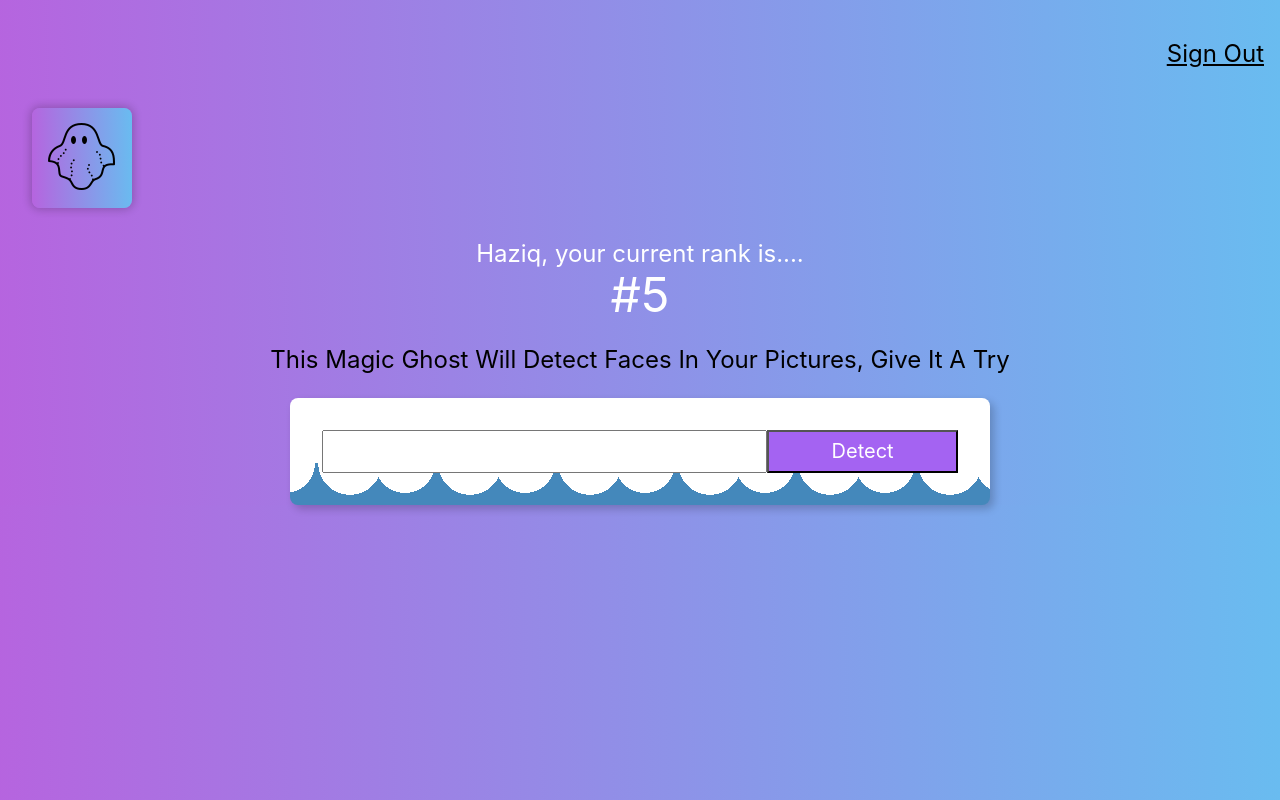
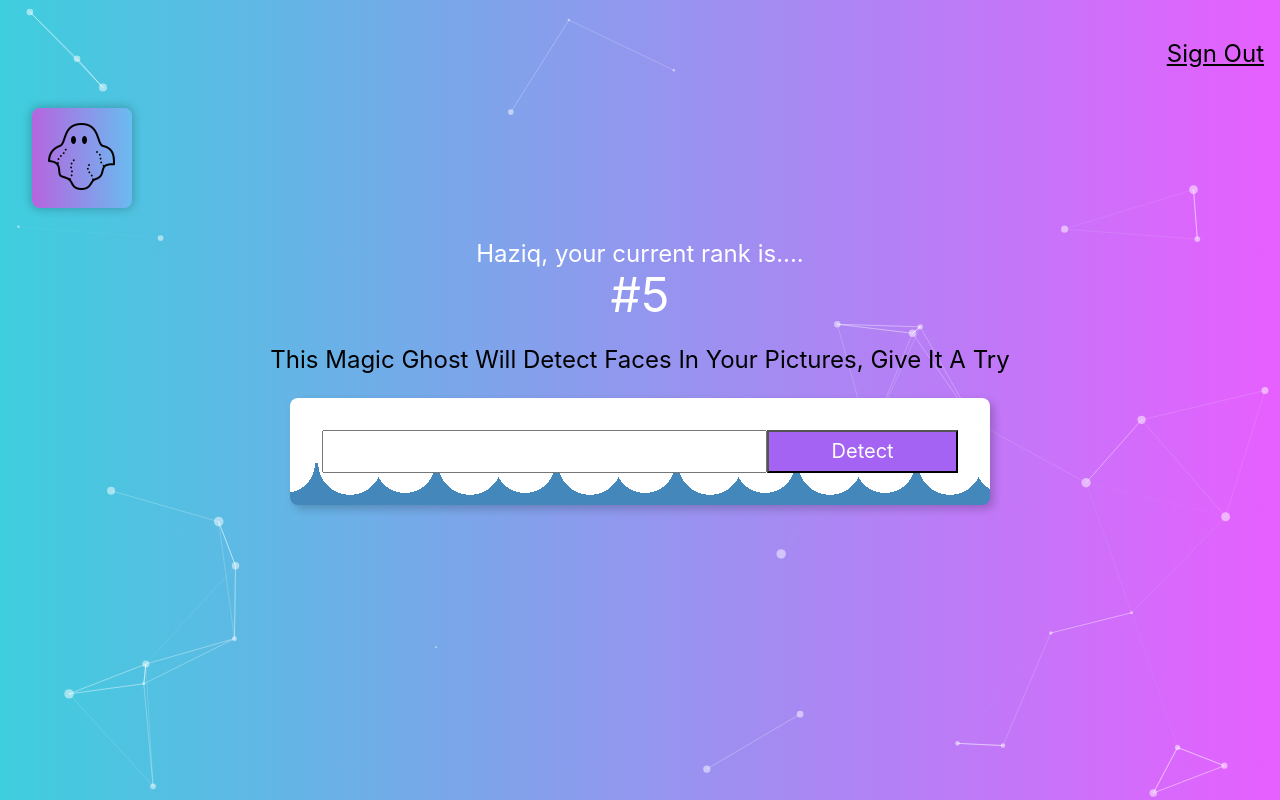
Before and after one commit to HaziqAmiruddin/FinalWebsiteProject, a React (Create React App) app: page / in a window 1280 px wide. Built offline with nearby package versions, Linux system fonts and the light colour scheme.

Commit message:
5May2025

```diff
--- a/package.json
+++ b/package.json
@@ -8,6 +8,7 @@
     "@testing-library/react": "^16.3.0",
     "@testing-library/user-event": "^13.5.0",
     "@tsparticles/react": "^3.0.0",
+    "@tsparticles/slim": "^3.8.1",
     "react": "^19.1.0",
     "react-dom": "^19.1.0",
     "react-parallax-tilt": "^1.7.294",
--- a/src/App.css
+++ b/src/App.css
@@ -7,14 +7,14 @@
   justify-content: center;
 }
 
-.particle{
+/* .particle{
   position: fixed;
   top: 0;
   right: 0;
   bottom: 0;
   left: 0;
   z-index: -1;
-}
+} */
 
 .App-logo {
   height: 40vmin;
--- a/src/App.js
+++ b/src/App.js
@@ -4,18 +4,19 @@ import Navigation from './components/Navigation/Navigation';
 import Logo from './components/Logo/Logo';
 import ImageLinkForm from './components/ImageLinkForm/ImageLinkForm';
 import Rank from './components/Rank/Rank';
-
+import ParticleBackground from './components/BackgroundParticle/BackgroundParticle';
 class App extends Component {
   render(){
     return (
-        <div className='App'>
+      <><ParticleBackground />
+      <div className='App'>
         {/* Your App Components */}
         <Navigation />
         <Logo />
         <Rank />
         <ImageLinkForm />
         {/* <FaceRecognition /> */}
-      </div>
+      </div></>
     );
   }
 }
--- /dev/null
+++ b/src/components/BackgroundParticle/BackgroundParticle.css
@@ -0,0 +1,8 @@
+#tsparticles {
+    position: absolute;
+    top: 0;
+    left: 0;
+    z-index: -1;
+    width: 100%;
+    height: 100%;
+  }
--- /dev/null
+++ b/src/components/BackgroundParticle/BackgroundParticle.js
@@ -0,0 +1,88 @@
+import React, { Component } from "react";
+import Particles from "@tsparticles/react";
+import { loadSlim } from "@tsparticles/slim";
+import './BackgroundParticle.css';
+
+class ParticleBackground extends Component {
+  constructor(props) {
+    super(props);
+    this.state = {
+      init: false,
+    };
+  }
+
+  async componentDidMount() {
+    await this.initParticlesEngine();
+  }
+
+  initParticlesEngine = async () => {
+    const { tsParticles } = await import("@tsparticles/engine");
+    await loadSlim(tsParticles);
+    this.engine = tsParticles;
+    this.setState({ init: true });
+  };
+
+  particlesLoaded = (container) => {
+    console.log(container);
+  };
+
+  render() {
+    return (
+      <>
+        {this.state.init && (
+          <Particles
+            id="tsparticles"
+            particlesLoaded={this.particlesLoaded}
+            options={{
+              background: {
+                color: { value: "transparent",
+                 },
+                image: "linear-gradient(to left,rgb(231, 95, 255),rgb(62, 206, 222))"
+              },
+              fpsLimit: 120,
+              interactivity: {
+                events: {
+                  onClick: { enable: true, mode: "push" },
+                  onHover: { enable: true, mode: "repulse" },
+                  resize: true,
+                },
+                modes: {
+                  push: { quantity: 4 },
+                  repulse: { distance: 200, duration: 0.4 },
+                },
+              },
+              particles: {
+                color: { value: "#ffffff" },
+                links: {
+                  color: "#ffffff",
+                  distance: 150,
+                  enable: true,
+                  opacity: 0.5,
+                  width: 1,
+                },
+                move: {
+                  direction: "none",
+                  enable: true,
+                  outModes: { default: "bounce" },
+                  random: false,
+                  speed: 6,
+                  straight: false,
+                },
+                number: {
+                  density: { enable: true, area: 800 },
+                  value: 80,
+                },
+                opacity: { value: 0.5 },
+                shape: { type: "circle" },
+                size: { value: { min: 1, max: 5 } },
+              },
+              detectRetina: true,
+            }}
+          />
+        )}
+      </>
+    );
+  }
+}
+
+export default ParticleBackground;
```
Also changed, not shown: 1 other file (tests, documents, lock files or other folders).
